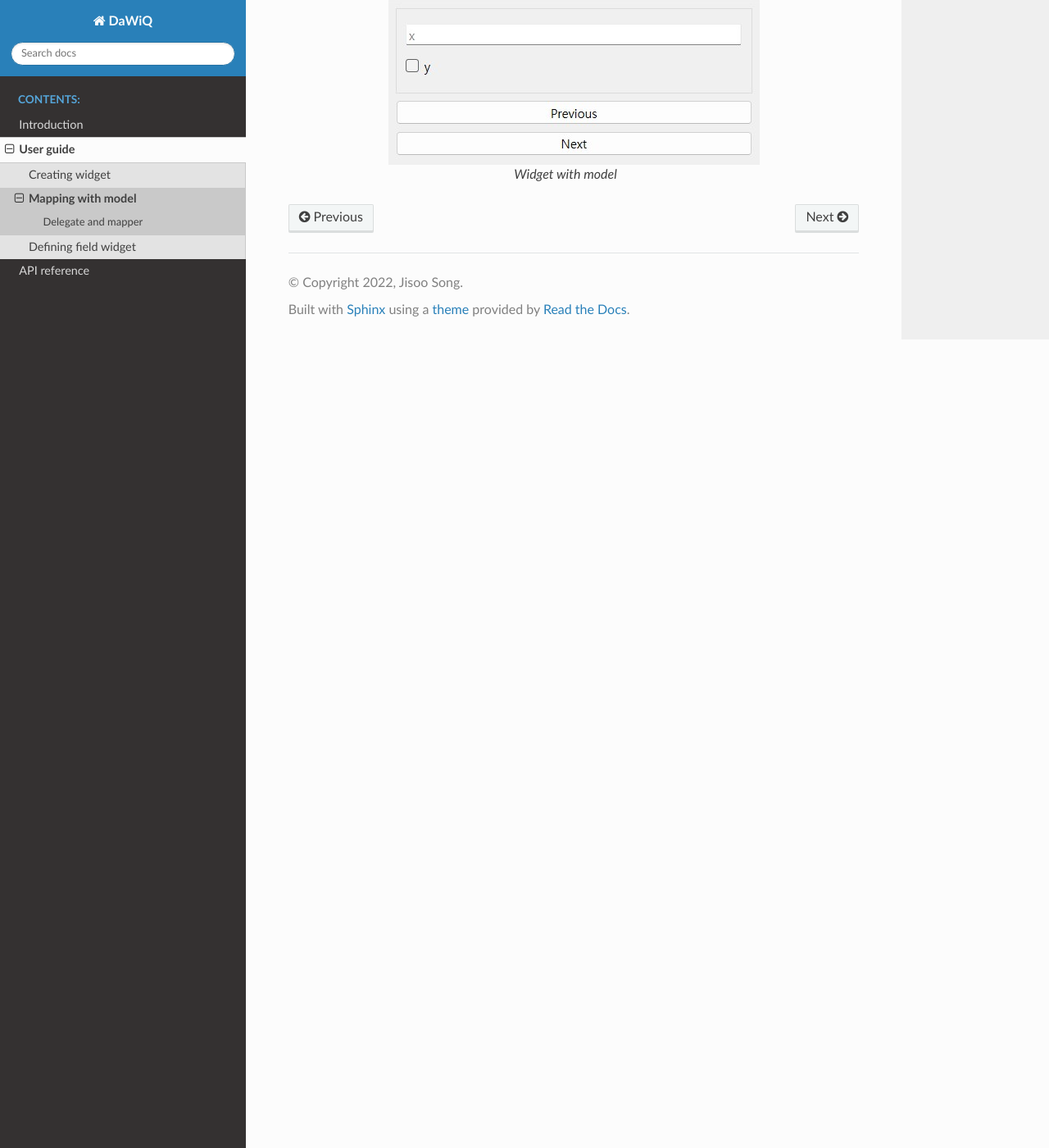
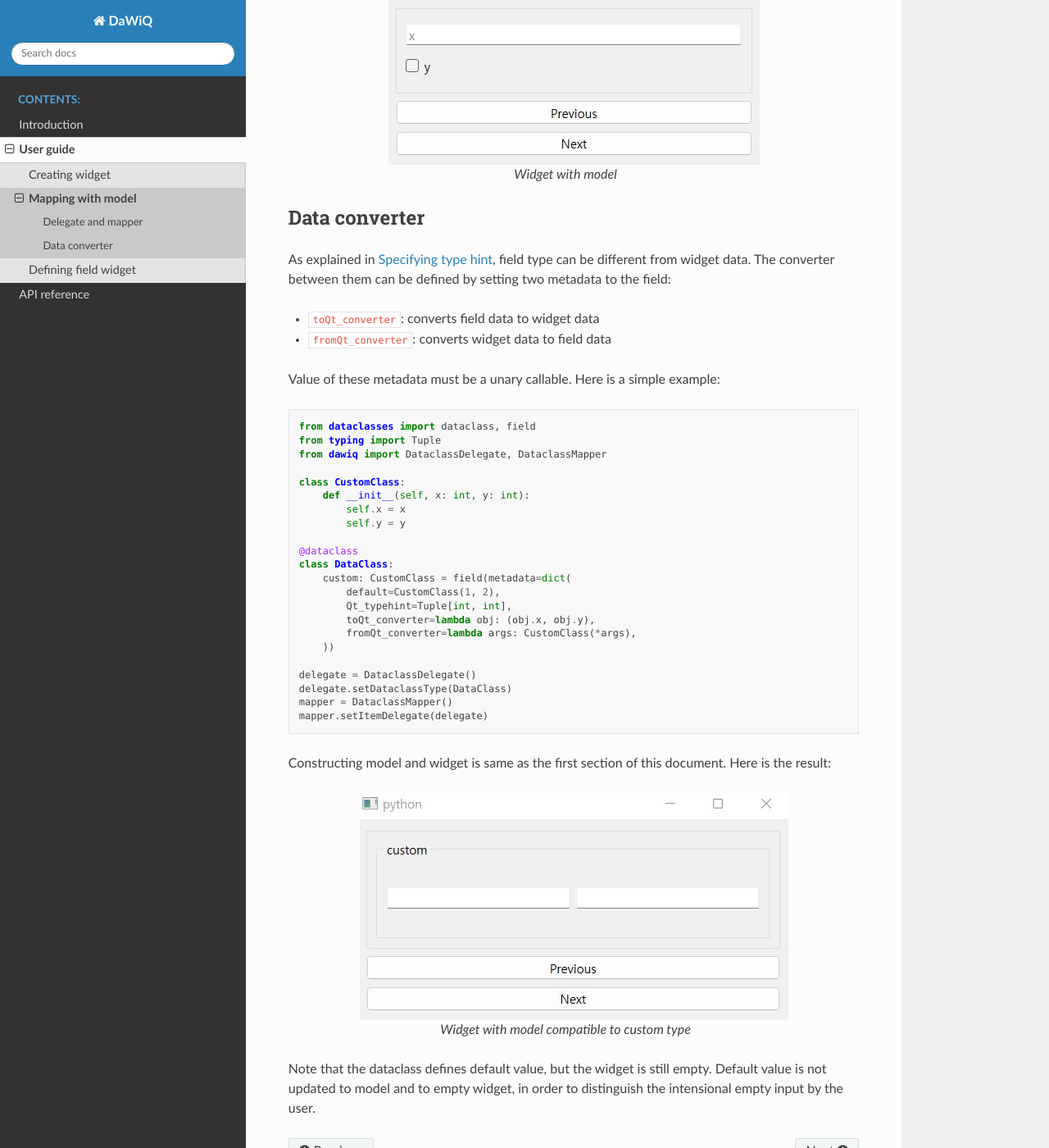
Before and after one commit to JSS95/dawiq, a Sphinx documentation site: the page built from doc/source/user-guide/model.rst, in a window 1280 px wide and 1400 px high, scrolled down 1018 px. Shown: the whole window at 82% size. Built offline with Sphinx 7.4.7 and the Read the Docs theme 2.0.0, drawn with Linux system fonts in a browser that asks for light colours.

Commit message:
fix: make setDataValue not emit dataValueChanged
Add data converter doc

```diff
--- a/doc/source/user-guide/model.rst
+++ b/doc/source/user-guide/model.rst
@@ -195,3 +195,49 @@ Now, the widget and the model are synchronized. Try change the index and the edi
    :align: center
 
    Widget with model
+
+Data converter
+==============
+
+As explained in :ref:`Specifying type hint <type-hint>`, field type can be different from widget data.
+The converter between them can be defined by setting two metadata to the field:
+
+* ``toQt_converter``: converts field data to widget data
+* ``fromQt_converter``: converts widget data to field data
+
+Value of these metadata must be a unary callable. Here is a simple example:
+
+.. code-block:: python
+
+    from dataclasses import dataclass, field
+    from typing import Tuple
+    from dawiq import DataclassDelegate, DataclassMapper
+
+    class CustomClass:
+        def __init__(self, x: int, y: int):
+            self.x = x
+            self.y = y
+
+    @dataclass
+    class DataClass:
+        custom: CustomClass = field(metadata=dict(
+            default=CustomClass(1, 2),
+            Qt_typehint=Tuple[int, int],
+            toQt_converter=lambda obj: (obj.x, obj.y),
+            fromQt_converter=lambda args: CustomClass(*args),
+        ))
+
+    delegate = DataclassDelegate()
+    delegate.setDataclassType(DataClass)
+    mapper = DataclassMapper()
+    mapper.setItemDelegate(delegate)
+
+Constructing model and widget is same as the first section of this document. Here is the result:
+
+.. figure:: ../_images/model-converter-example.jpg
+   :align: center
+
+   Widget with model compatible to custom type
+
+Note that the dataclass defines default value, but the widget is still empty.
+Default value is not updated to model and to empty widget, in order to distinguish the intensional empty input by the user.
--- a/doc/source/user-guide/widget.rst
+++ b/doc/source/user-guide/widget.rst
@@ -110,6 +110,8 @@ Nested dataclass is supported by nested widget.
 Specifying type hint
 ====================
 
+.. _type-hint:
+
 If the type hint of your field is not supported by :func:`.type2Widget`, you can specify the alternative type hint by setting ``Qt_typehint`` metadata.
 
 The following example defines a dataclass with a field of both :class:`int` and :class:`float`.
```
Also changed, not shown: doc/source/_images/model-converter-example.jpg (added).
